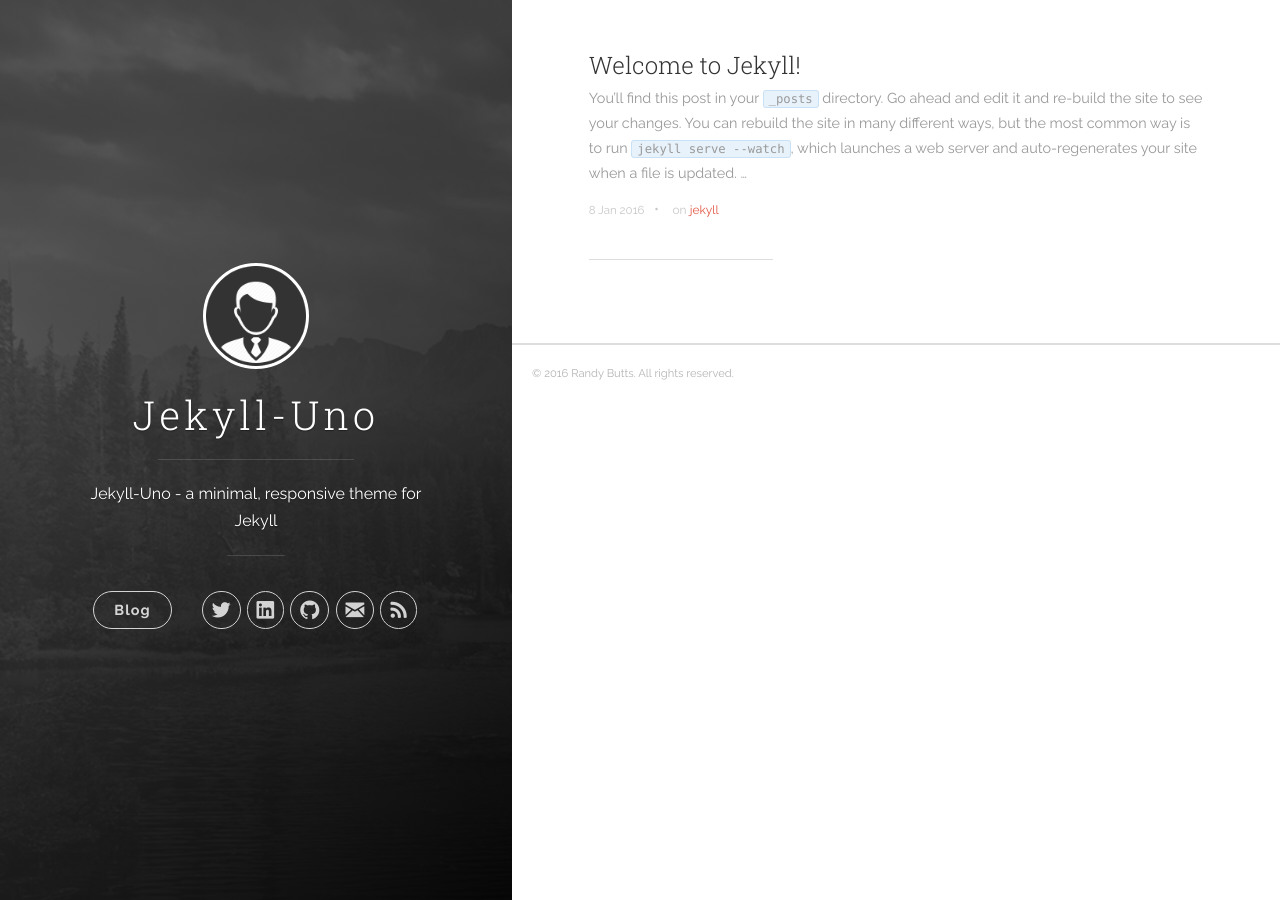
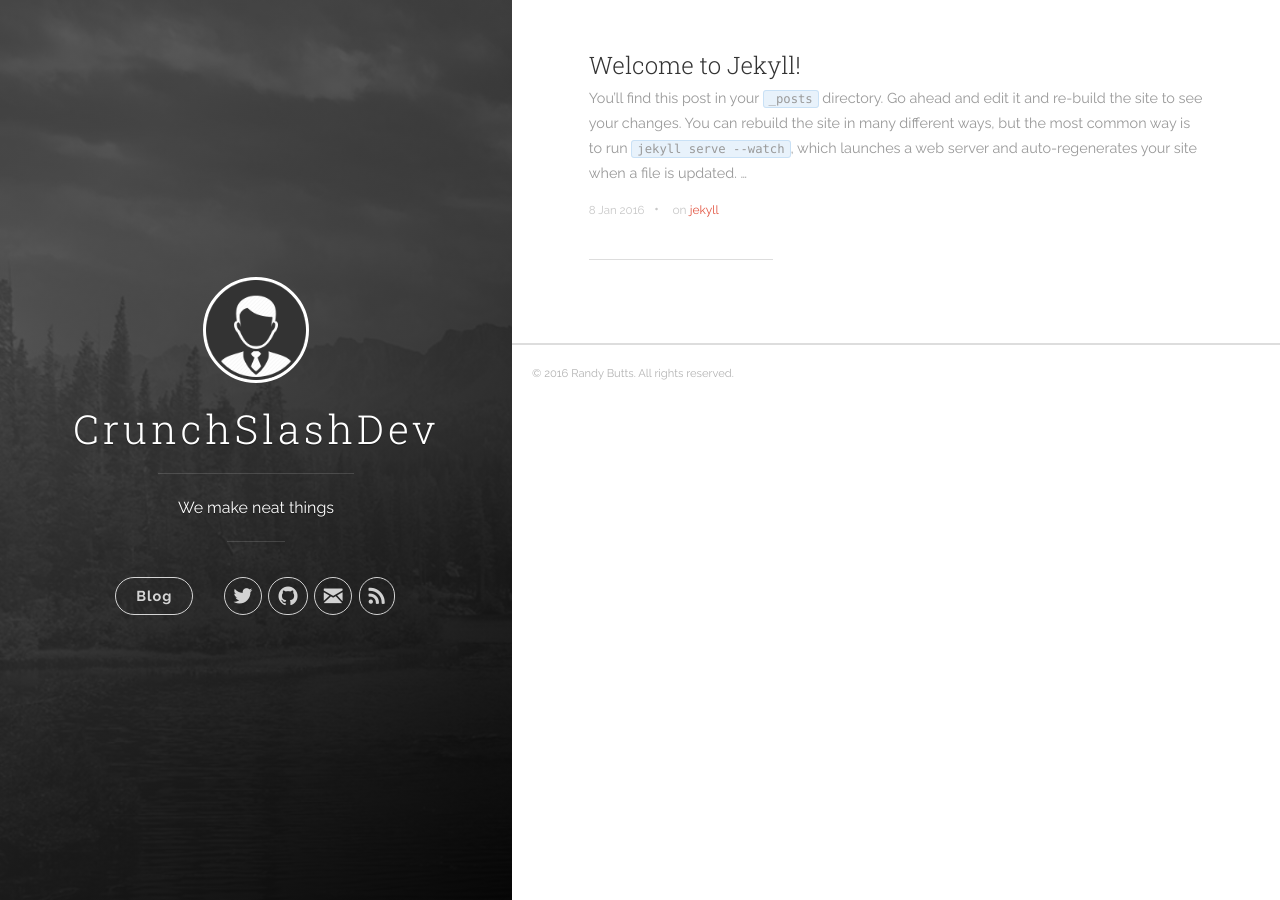
Before and after one commit to PrivateButts/fluteamahoot.github.io, a Jekyll site: the page built from index.html, in a window 1280 px wide. Built offline with Jekyll 4.4.1, drawn with Linux system fonts in a browser that asks for light colours; nearby versions of some CDN libraries; the list of posts is cut into pages by our own code.

Commit message:
More config stuffs

```diff
--- a/_config.yml
+++ b/_config.yml
@@ -1,7 +1,7 @@
 # Site settings
-title: Jekyll-Uno
-description: 'Jekyll-Uno - a minimal, responsive theme for Jekyll'
-url: 'http://joshgerdes.com/jekyll-uno'
+title: CrunchSlashDev
+description: 'We make neat things'
+url: 'http://crunchslashdev.com'
 baseurl: '/'
 google_analytics: 'UA-38179399-2'
 disqus_shortname: 'crunchslashdev'
@@ -9,9 +9,9 @@
 author:
   name: 'Randy Butts'
   email: admin@crunchslashdev.com
-  twitter_username: fluteamahoot
+  twitter_username: crunchslashdev
   github_username:  fluteamahoot
-  linkedin_username:  fluteamahoot
+  linkedin_username:  null
 
 defaults:
   -
```
